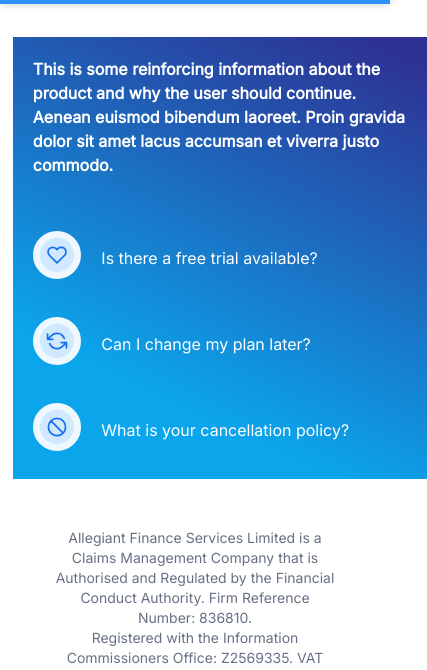
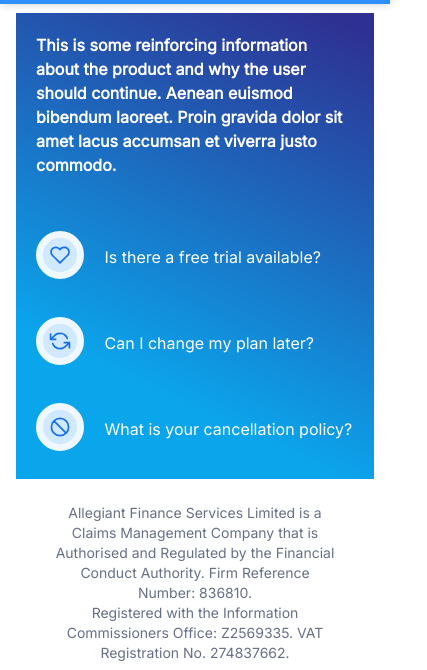
Before and after one commit to Buranch/allegiant.github.io, a website: page index.html in a window 390 px wide. Shown: the part 840-1510 px from the top of the page, 427 px wide, since content can reach past the window. Drawn offline with nearby package versions, Linux system fonts and the light colour scheme.

Commit message:
Fix gradient part margin on mobile size

```diff
--- a/index.html
+++ b/index.html
@@ -173,9 +173,9 @@
             </div>
           </div>
           <div
-            class="col-lg-6 col-md-6 col-sm-12 gradient-side"
-            style="background-color: rgb(20, 38, 69)"
+            class="col-lg-6 col-md-6 col-sm-12"
           >
+            <div class="gradient-side">
               <span class="gradient-headline"
                 >This is some reinforcing information about the product and why
                 the user should continue. Aenean euismod bibendum laoreet. Proin
@@ -205,8 +205,11 @@
                     class="mr-2 mb-2"
                     src="assets/Featured-icon-2.svg"
                   />
-                <span class="question">What is your cancellation policy?</span>
+                  <span class="question"
+                    >What is your cancellation policy?</span
+                  >
                 </span>
+              </div>
             </div>
           </div>
         </div>
--- a/styles.scss
+++ b/styles.scss
@@ -201,8 +201,9 @@ main {
     }
 
     .gradient-side {
-      margin: 6%;
       padding: 20px;
+      margin-left: 16px;
+      margin-right: 16px;
     }
     .bullets .question {
       font-size: 16px;
```
Also changed, not shown: styles.css, 1 other file. Lines whose indentation alone changed are shown as unchanged.
